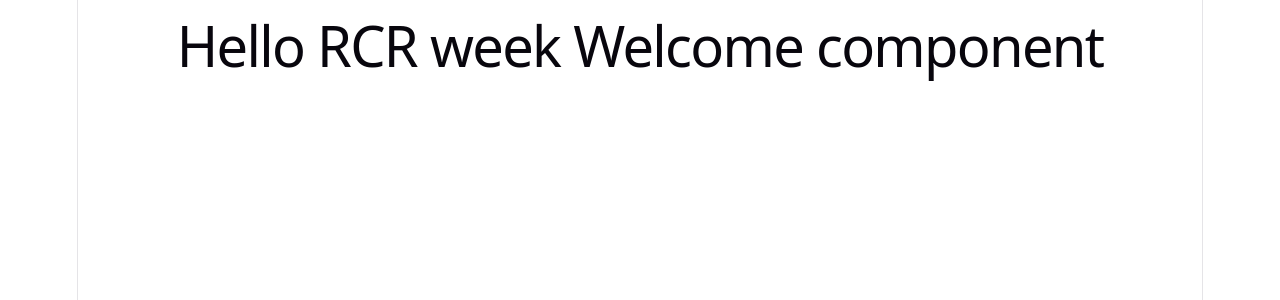
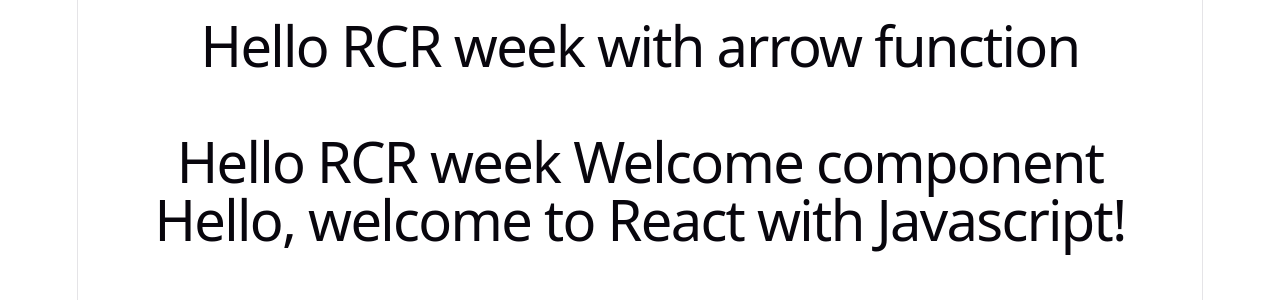
Before and after one commit to namugarurasyda/RCR--WEEK-2, a React (Vite) app: page / in a window 1280 px wide. Shown: the top 300 px of the page. Built offline with nearby package versions, Linux system fonts and the light colour scheme.

Commit message:
Explanation of jsx

```diff
--- a/src/App.jsx
+++ b/src/App.jsx
@@ -1,127 +1,25 @@
-import { useState } from 'react'
+import React, { Component } from 'react'
 import Greet from './components/func.components'
 import reactLogo from './assets/react.svg'
 import viteLogo from './assets/vite.svg'
 import heroImg from   './assets/hero.png'
 import './App.css'
+import Hello from './components/hello'
 import Welcome from './components/Welcome'
 
 
-function App() {
+class App extends Component {
   // const [count, setCount] = useState(0)
 
-  return (
-    //
-      //  <Greet />
+  render() {
+    return (
+      <div className="App">
+      <Greet /> <br />
       <Welcome />
-    //   <section id="center">
-    //     <div className="hero">
-    //       <img src={heroImg} className="base" width="170" height="179" alt="" />
-    //       <img src={reactLogo} className="framework" alt="React logo" />
-    //       <img src={viteLogo} className="vite" alt="Vite logo" />
-    //     </div>
-    //     <div>
-    //       <h1>Get started</h1>
-    //       <p>
-    //         Edit <code>src/App.jsx</code> and save to test <code>HMR</code>
-    //       </p>
-    //     </div>
-    //     <button
-    //       type="button"
-    //       className="counter"
-    //       onClick={() => setCount((count) => count + 1)}
-    //     >
-    //       Count is {count}
-    //     </button>
-    //   </section>
-
-    //   <div className="ticks"></div>
-
-    //   <section id="next-steps">
-    //     <div id="docs">
-    //       <svg className="icon" role="presentation" aria-hidden="true">
-    //         <use href="/icons.svg#documentation-icon"></use>
-    //       </svg>
-    //       <h2>Documentation</h2>
-    //       <p>Your questions, answered</p>
-    //       <ul>
-    //         <li>
-    //           <a href="https://vite.dev/" target="_blank">
-    //             <img className="logo" src={viteLogo} alt="" />
-    //             Explore Vite
-    //           </a>
-    //         </li>
-    //         <li>
-    //           <a href="https://react.dev/" target="_blank">
-    //             <img className="button-icon" src={reactLogo} alt="" />
-    //             Learn more
-    //           </a>
-    //         </li>
-    //       </ul>
-    //     </div>
-    //     <div id="social">
-    //       <svg className="icon" role="presentation" aria-hidden="true">
-    //         <use href="/icons.svg#social-icon"></use>
-    //       </svg>
-    //       <h2>Connect with us</h2>
-    //       <p>Join the Vite community</p>
-    //       <ul>
-    //         <li>
-    //           <a href="https://github.com/vitejs/vite" target="_blank">
-    //             <svg
-    //               className="button-icon"
-    //               role="presentation"
-    //               aria-hidden="true"
-    //             >
-    //               <use href="/icons.svg#github-icon"></use>
-    //             </svg>
-    //             GitHub
-    //           </a>
-    //         </li>
-    //         <li>
-    //           <a href="https://chat.vite.dev/" target="_blank">
-    //             <svg
-    //               className="button-icon"
-    //               role="presentation"
-    //               aria-hidden="true"
-    //             >
-    //               <use href="/icons.svg#discord-icon"></use>
-    //             </svg>
-    //             Discord
-    //           </a>
-    //         </li>
-    //         <li>
-    //           <a href="https://x.com/vite_js" target="_blank">
-    //             <svg
-    //               className="button-icon"
-    //               role="presentation"
-    //               aria-hidden="true"
-    //             >
-    //               <use href="/icons.svg#x-icon"></use>
-    //             </svg>
-    //             X.com
-    //           </a>
-    //         </li>
-    //         <li>
-    //           <a href="https://bsky.app/profile/vite.dev" target="_blank">
-    //             <svg
-    //               className="button-icon"
-    //               role="presentation"
-    //               aria-hidden="true"
-    //             >
-    //               <use href="/icons.svg#bluesky-icon"></use>
-    //             </svg>
-    //             Bluesky
-    //           </a>
-    //         </li>
-    //       </ul>
-    //     </div>
-    //   </section>
-
-    //   <div className="ticks"></div>
-    //   <section id="spacer"></section>
-    // </>
-  )
+      <Hello />
+      </div>
+    )
+  }
 }
 
-export default App
+export default App;
--- /dev/null
+++ b/src/components/hello.jsx
@@ -0,0 +1,11 @@
+import React from 'react'
+
+const Hello = () => {
+    return (
+        <div>
+            <h1>Hello, welcome to React with Javascript!</h1>
+        </div>
+    )
+}
+
+export default Hello
```
